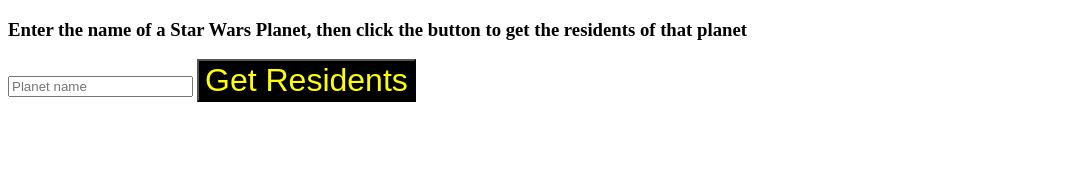
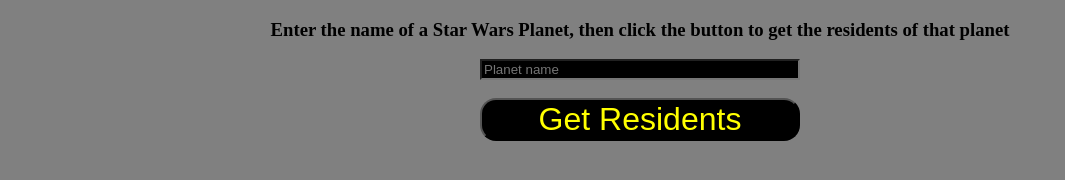
Before and after one commit to cheat-commando/apis, a website: page swapi/index.html in a window 1280 px wide. Shown: the whole page, without its empty margins (0-1065 px from the left). Drawn offline with nearby package versions, Linux system fonts and the light colour scheme.

Commit message:
Added some functionality

```diff
--- a/swapi/index.html
+++ b/swapi/index.html
@@ -9,8 +9,11 @@
 </head>
 <body>
     <h3>Enter the name of a Star Wars Planet, then click the button to get the residents of that planet</h3>
-    <input type="text" name="planet" id="planet" placeholder = "Planet name">
-    <button>Get Residents</button>
+    <section>
+        <input type="text" name="planet" id="planet" placeholder = "Planet name">
+        <br>
+        <button>Get Residents</button>
+    </section>
     <h1></h1>
     <script src="./node_modules/axios/dist/axios.min.js"></script>
     <script src="./main.js"></script>
--- a/swapi/main.js
+++ b/swapi/main.js
@@ -4,6 +4,10 @@
 
 const getResidents = () => {
     console.log('button clicked');
+    if (planetName.value === '') {
+        console.log('exit')
+        return
+    }
     currentPlanet.textContent = planetName.value.toUpperCase();
     let currentDisplay = document.querySelectorAll('h2');
     // removes the current list
@@ -14,6 +18,10 @@
     axios.get(`https://swapi.dev/api/planets?search=${planetName.value}`)
         .then( res => {
             console.log(res)
+            if (res.data.results.length === 0) {
+                currentPlanet.textContent = "I find your lack of Star Wars knowledge disturbing...";
+                return
+            }
             let residents = res.data.results[0].residents;
             if (residents.length === 0) {
                 const forShame = document.createElement('h2');
--- a/swapi/styles.css
+++ b/swapi/styles.css
@@ -1,5 +1,5 @@
 h2 {
-    color: blue
+    color: yellow
 }
 
 button {
@@ -8,4 +8,23 @@
     background-color: black;
     font-family:fantasy;
     position: relative;
+    border-radius: 1rem;
 }
+
+body {
+    background-color: grey;
+    text-align: center;
+}
+
+input {
+    background-color: black;
+    color : yellow;
+    border-radius: 0px
+}
+
+section {
+    display:flex;
+    flex-direction: column;
+    max-width: 20rem;
+    margin: 0 auto;
+}
```
